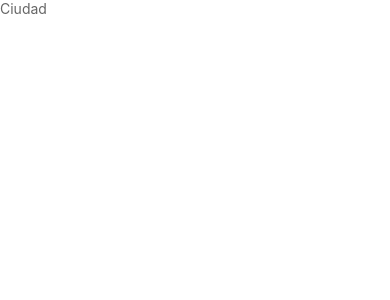
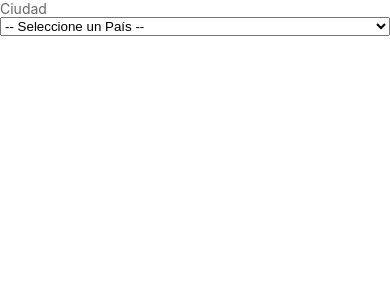
Before and after one commit to trinnova/clima-mobile, a React Native app: screen / in a window 390 px wide. Shown: the top 300 px of the page. Built offline with nearby package versions, Linux system fonts and the light colour scheme.

Commit message:
Agregando el PICKER de opciones

```diff
--- a/components/Formulario.js
+++ b/components/Formulario.js
@@ -1,17 +1,38 @@
 import React from 'react';
-import { Text, View, TextInput } from 'react-native';
+import { Text, View, TextInput, StyleSheet } from 'react-native';
+import { Picker } from '@react-native-picker/picker';
 
 const Formulario = () => {
     return (
-        <View>
+        <View style={styles.formulario}>
             <View>
                 <TextInput
                     placeholder="Ciudad"
                     placeholderTextColor="#666"
                 />
             </View>
+                <Picker>
+                    <Picker.Item label="-- Seleccione un País --" value="" />
+                    <Picker.Item label="Estados Unidos" value="US" />
+                    <Picker.Item label="México" value="MX" />
+                    <Picker.Item label="Argentina" value="AR" />
+                    <Picker.Item label="Colombia" value="CO" />
+                    <Picker.Item label="Costa Rica" value="CR" />
+                    <Picker.Item label="España" value="ES" />
+                    <Picker.Item label="Perú" value="PE" />
+                </Picker>
+            <View>
+
+            </View>
         </View>
     )
-}
+};
+
+const styles = StyleSheet.create
+(
+    {
+
+    }
+);
 
 export default Formulario
--- a/package.json
+++ b/package.json
@@ -10,6 +10,7 @@
     "lint": "eslint ."
   },
   "dependencies": {
+    "@react-native-picker/picker": "^2.5.1",
     "react": "18.1.0",
     "react-native": "0.70.14"
   },
```
Also changed, not shown: 2 other files (tests, documents, lock files or other folders).
